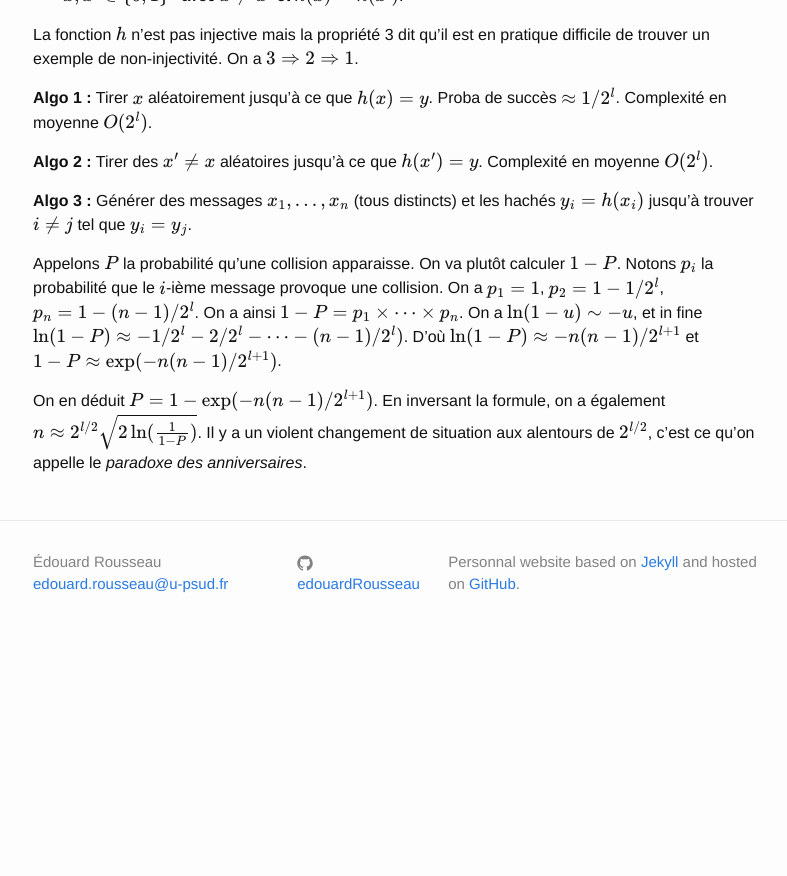
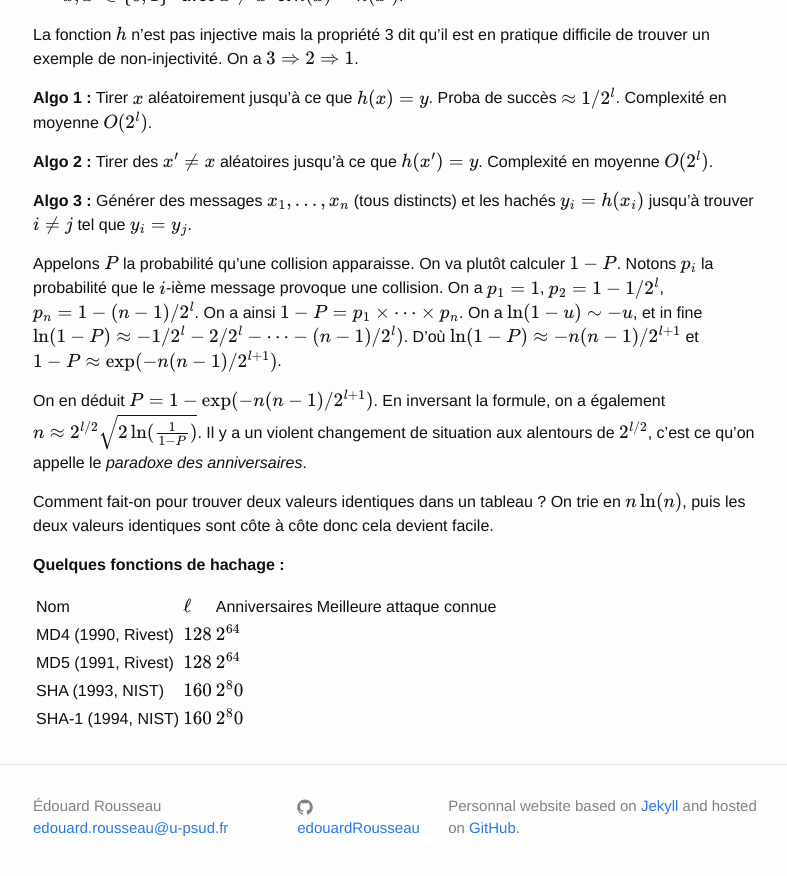
Before and after one commit to erou/erou.github.io, a Jekyll site: the page built from crypto.md, in a window 1280 px wide and 900 px high, scrolled down 1285 px. Shown: the top 876 px of the window, without its empty margins (237-1024 px from the left). Built offline with Jekyll 4.4.1, drawn with Linux system fonts in a browser that asks for light colours; formulas are drawn with MathJax 3; before the commit the page ends 1941 px from its top, so only the background shows below that.

Commit message:
cours crypto

```diff
--- a/crypto.md
+++ b/crypto.md
@@ -93,3 +93,15 @@ On en déduit $P = 1-\exp(-n(n-1)/2^{l+1}) $. En inversant la formule, on
 a également $n\approx 2^{l/2}\sqrt{2\ln(\frac{1}{1-P})}$. Il y a un
 violent changement de situation aux alentours de $2^{l/2}$, c'est ce
 qu'on appelle le *paradoxe des anniversaires*.
+
+Comment fait-on pour trouver deux valeurs identiques dans un tableau ?
+On trie en $n\ln(n)$, puis les deux valeurs identiques sont côte à côte
+donc cela devient facile.
+
+**Quelques fonctions de hachage :**
+
+Nom | $\ell$ | Anniversaires | Meilleure attaque connue
+MD4 (1990, Rivest) | $128$ | $2^{64}$ |
+MD5 (1991, Rivest) | $128$ | $2^{64}$ |
+SHA (1993, NIST) | $160$ | $2^80$ |
+SHA-1 (1994, NIST) | $160$ | $2^80$ |
```
